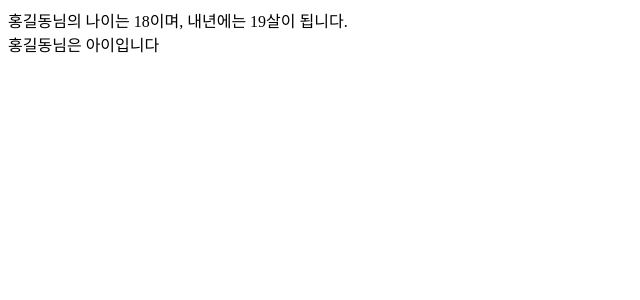
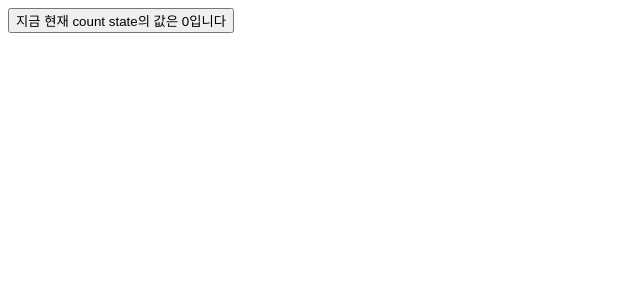
Before and after one commit to gony0723-ops/react-01-todo, a React (Vite) app: page / in a window 1280 px wide. Shown: the top 300 px of the page, without its empty margins (0-640 px from the left). Built offline with nearby package versions, Linux system fonts and the light colour scheme.

Commit message:
button count 증가 코드 작성

```diff
--- a/src/App.jsx
+++ b/src/App.jsx
@@ -1,16 +1,24 @@
+import {useState} from "react";
+
 function App() {
-    /* return 문의 최상단 부모 태그는 무조건 1개만 있어야 함 */
+    // useState() 리액트 측
+    // react가 이 컴포넌트가 화면에 떠있는 동안 유지하며 감시하는 특수 변수를 만들어내는
+    // 매개변수로서 userState(초기값)
+    // 그렇게 해서 array를 리턴하는데 그 모양은 [state변수, state변수를 바꿀 수 있는 함수]
+    const [count, setCount] = useState(0);
 
-    let a = "홍길동";
-    let b = 18;
+    // 사용자가 버튼을 클릭하는 순간, count에 현재값+1 하는 계산을 시켜야 됨
 
-    return <>
-      {/* 자바스크립트를 실행한 결과물을 리턴에 포함시키겠다 => 값이 나와야 함 */}
-      {/* 문은 불가능 함 => if문, for문, 함수 서언문, 변수 선언문, ect */}
-      {/* 계산을  시켜서 변수에 저장하는 할당문도 불가능 */}
-      <div>{a}님의 나이는 {b}이며, 내년에는 {b+1}살이 됩니다.</div>
-      <div>{a}님은 {b > 20? "성인":"아이"}입니다</div>
-    </>;
+    function addCount() {
+        setCount(count + 1);
+        //리턴이 필요 없음. 왜?
+        // count의 값을이 함수는 바꿔줄 것이고,
+        // count는 state이므로, 값만 바뀌면 리액트가 알아서 화면을 다시 그릴거니까
+    }
+
+    // 어떠한 태그든지, onClick이라는 속성을 사용할 수 있고
+    // 말 그대로 "이 태그가 클릭되는 순간" 집어넣은 함수가 실행됨
+    return <button onClick={() => {}}>지금 현재 count state의 값은 {count}입니다</button>;
 }
 
 export default App;
```
